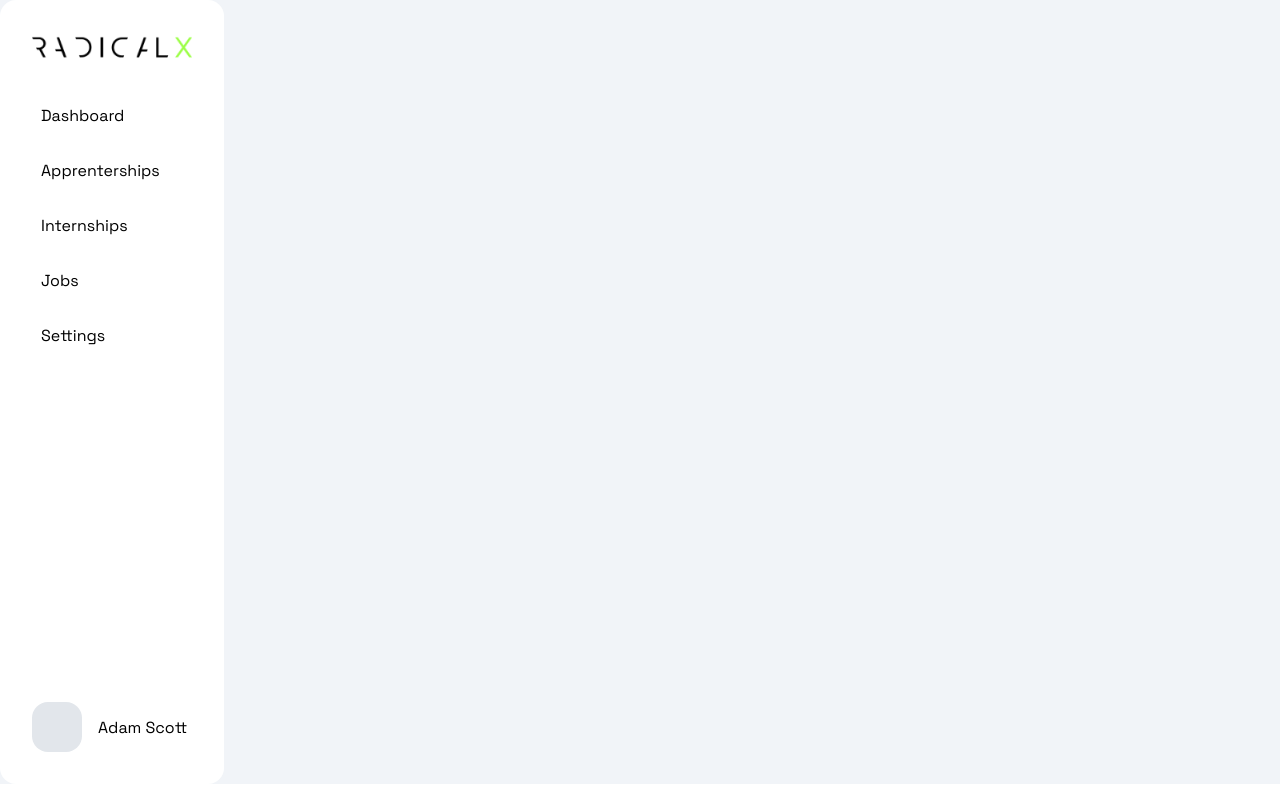
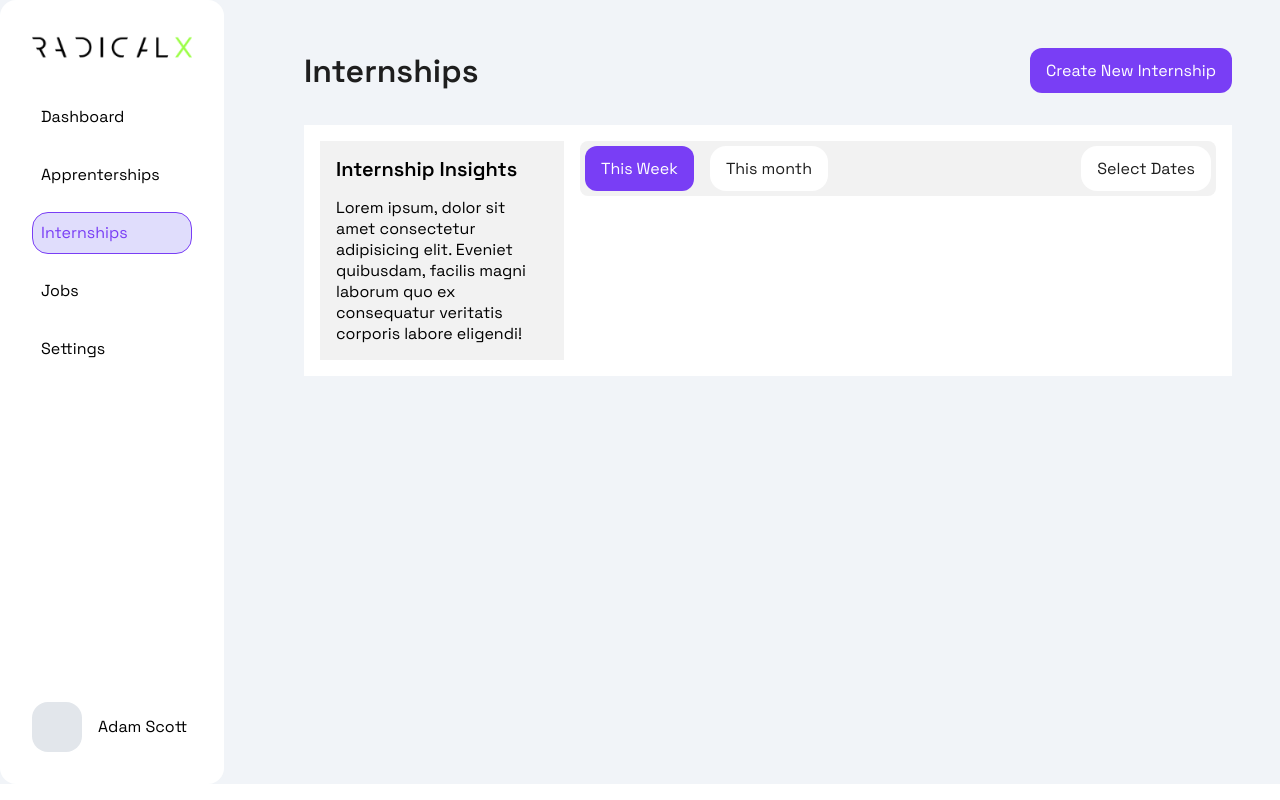
Before and after one commit to Salman-Abdulqadir/radicalx_internship, a React (Create React App) app: page / in a window 1280 px wide. Built offline with nearby package versions, Linux system fonts and the light colour scheme.

Commit message:
internship page started

```diff
--- a/src/GlobalStyling.js
+++ b/src/GlobalStyling.js
@@ -14,6 +14,11 @@ export default createGlobalStyle`
     h1,h2,h3{
         color: #1E1E1E;
     }
+    h2{
+        font-weight: 600;
+        font-size: 2rem;
+        line-height: 1.5rem;
+    }
     h3{
         font-size: 1.5rem;
         font-style: normal;
@@ -23,22 +28,33 @@ export default createGlobalStyle`
     h4{
         font-size: 1rem;
         font-weight: 400;
-        line-heigh: 1.5rem;
+        line-height: 1.5rem;
     }
-    button{
+    h5{
+        font-weight: 600;
+        font-size: 20px;
+        line-height: 1.5rem;
+    }
+
+    button, input{
+        font-family: 'Space Grotesk', sans-serif;
+        font-size: 1rem;
+        padding: 12px 1rem;
+        border-radius: 1rem;
+        border: none;
+        background-color: white;
+        color: #1E1E1E;
+    }
+    input{
+        background-color: #F5F5F7;
+        color: rgba(47, 48, 49, 0.54);
+        padding: 10px 1rem 10px 1rem;
+    }
+    .purple-btn{
+        padding: 12px 1rem;
+        border-radius: 12px;
         background-color: ${primary_color};
         color: white;
-    }
-    button, input{
-        font-size: 1rem;
-        padding: 10px 1rem 10px 1rem;
-        border-radius: 1rem;
-        border: none;
-    }
-    input{
-        font-family: 'Space Grotesk', sans-serif;
-        background-color: #F5F5F7;
-        color: rgba(47, 48, 49, 0.54);
     }
     .flex{
         display: flex;
@@ -49,4 +65,9 @@ export default createGlobalStyle`
     .login-empty-div{
         background-color: ${primary_color};
     }
+    .active-link{
+        border: 1px solid ${primary_color}!important;
+        color: ${primary_color};
+        background: rgba(102, 85, 239, 0.2);
+    }
 `;
--- /dev/null
+++ b/src/components/Insights.jsx
@@ -0,0 +1,53 @@
+import React from "react";
+import styled from "styled-components";
+
+const Insight = () => {
+  return (
+    <StyledInsight>
+      <div className="intro">
+        <h5>Internship Insights</h5>
+        <p>
+          Lorem ipsum, dolor sit amet consectetur adipisicing elit. Eveniet
+          quibusdam, facilis magni laborum quo ex consequatur veritatis corporis
+          labore eligendi!
+        </p>
+      </div>
+      <div className="stat">
+        <header className="flex">
+          <div>
+            <button className="purple-btn">This Week</button>
+            <button>This month</button>
+          </div>
+          <button>Select Dates</button>
+        </header>
+      </div>
+    </StyledInsight>
+  );
+};
+const StyledInsight = styled.div`
+  display: flex;
+  gap: 1rem;
+  background-color: white;
+  padding: 1rem;
+  .intro {
+    flex: 1;
+    background-color: #f2f2f2;
+    padding: 1rem;
+    h5 {
+      margin-bottom: 1rem;
+    }
+  }
+  .stat {
+    flex: 3;
+    header.flex {
+      background-color: #f2f2f2;
+      border-radius: 0.5rem;
+      padding: 5px;
+      div .purple-btn {
+        margin-right: 1rem;
+      }
+    }
+  }
+`;
+
+export default Insight;
--- /dev/null
+++ b/src/components/dashboard.jsx
@@ -0,0 +1,25 @@
+import React from "react";
+import styled from "styled-components";
+
+import Insight from "./Insights";
+
+const Dashboard = () => {
+  return (
+    <StyledDashboard>
+      <div className="flex">
+        <h2>Internships</h2>
+        <button className="purple-btn">Create New Internship</button>
+      </div>
+      <Insight />
+    </StyledDashboard>
+  );
+};
+
+const StyledDashboard = styled.div`
+  margin: 3rem;
+  width: 100%;
+  display: flex;
+  flex-direction: column;
+  gap: 2rem;
+`;
+export default Dashboard;
--- a/src/components/navBar.jsx
+++ b/src/components/navBar.jsx
@@ -12,7 +12,7 @@ const NavBar = () => {
                 <StyledLinks>
                     <li><h4>Dashboard</h4></li>
                     <li><h4>Apprenterships</h4></li>
-                    <li><h4>Internships</h4></li>
+                    <li className="active-link"><h4>Internships</h4></li>
                     <li><h4>Jobs</h4></li>
                     <li><h4>Settings</h4></li>
                 </StyledLinks>
--- a/src/pages/internships.jsx
+++ b/src/pages/internships.jsx
@@ -3,18 +3,20 @@ import styled from "styled-components";
 
 //importing pages
 import NavBar from "../components/navBar";
+import Dashboard from "../components/dashboard";
 
-const Internships = () =>{
-    return (
-        <StyledInternships>
-            <NavBar/>
-        </StyledInternships>
-    )
-}
+const Internships = () => {
+  return (
+    <StyledInternships>
+      <NavBar />
+      <Dashboard />
+    </StyledInternships>
+  );
+};
 
 const StyledInternships = styled.div`
-    display: flex;
-    gap: 4rem;
-    background: #F1F4F8;
+  display: flex;
+  gap: 2rem;
+  background: #f1f4f8;
 `;
 export default Internships;
```
